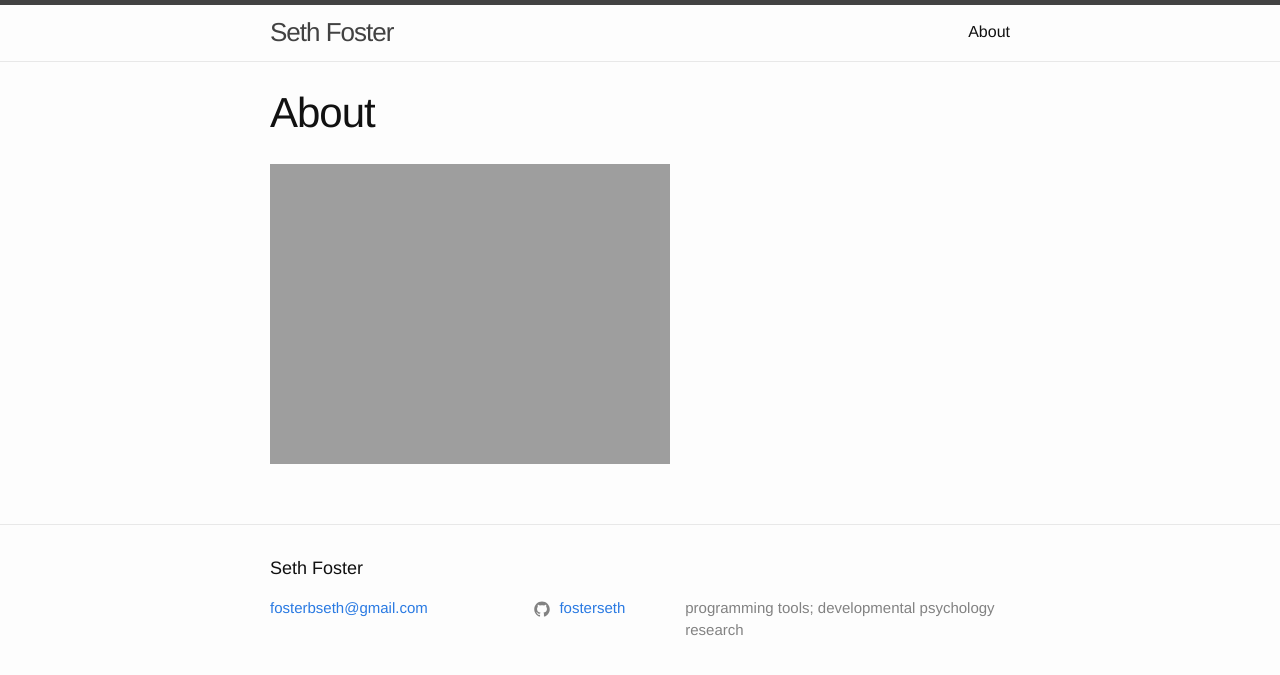
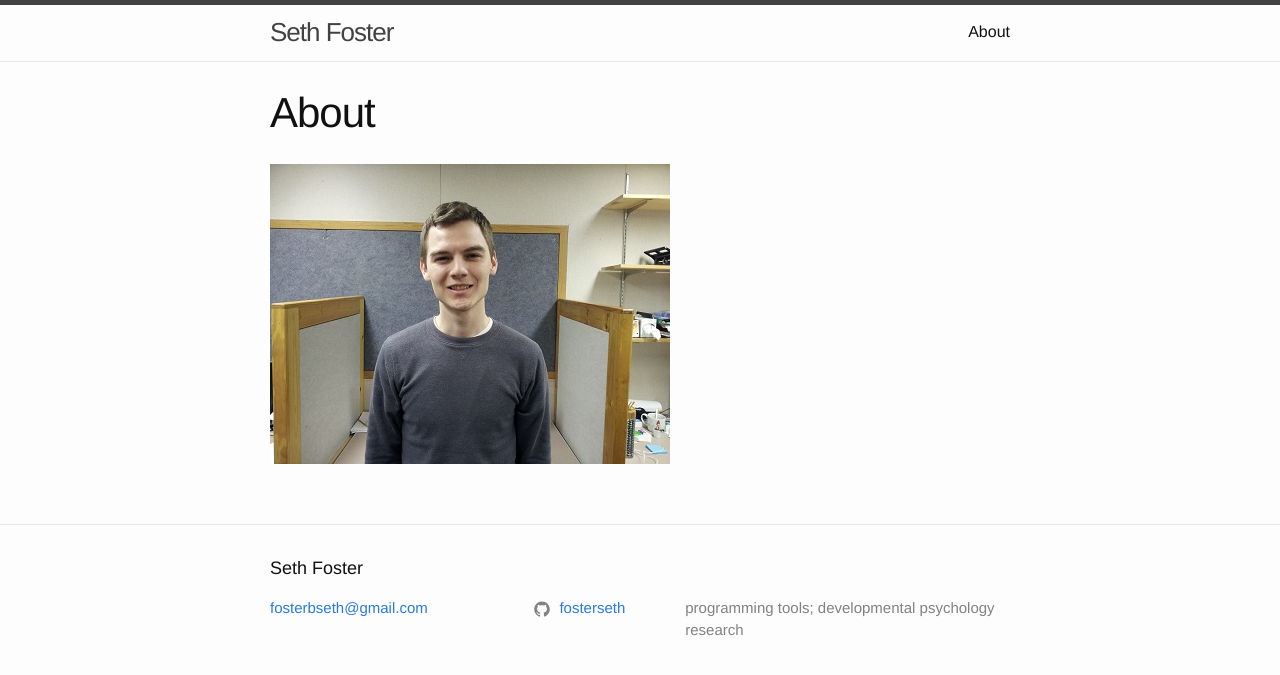
Before and after one commit to fosterseth/fosterseth.github.io, a Jekyll site: the page built from about.md, in a window 1280 px wide. Shown: the top 675 px of the page. Built offline with Jekyll 4.4.1, drawn with Linux system fonts in a browser that asks for light colours.

Commit message:
small image

```diff
--- a/about.md
+++ b/about.md
@@ -4,4 +4,4 @@ title: About
 permalink: /about/
 ---
 
-![My helpful screenshot]({{ site.url }}/assets/self.jpg)
+![image of self]({{ site.url }}/assets/self_small.jpg)
```
Also changed, not shown: assets/self_small.jpg (added).
